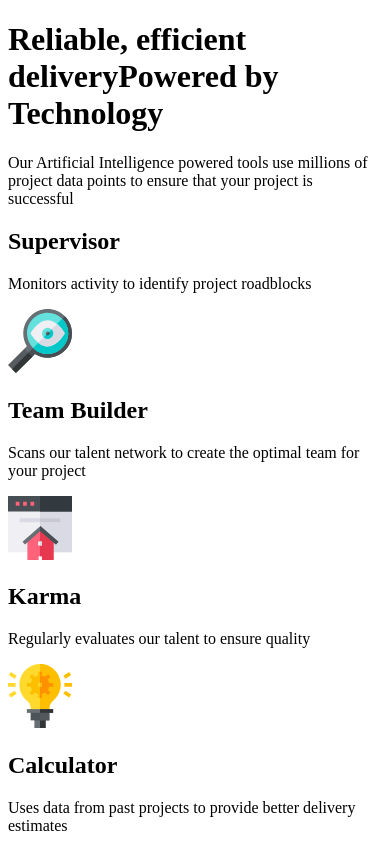
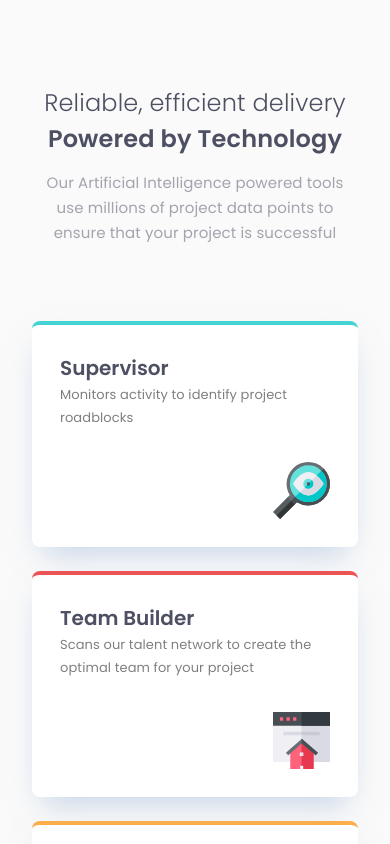
Before and after one commit to Achigyus/four-card-feature-section, a React (Vite) app: page / in a window 390 px wide. Shown: the top 844 px of the page. Built offline with nearby package versions, Linux system fonts and the light colour scheme.

Commit message:
do mobile styles

```diff
--- a/index.html
+++ b/index.html
@@ -35,7 +35,7 @@
   <footer>
     <p class="attribution">
       Challenge by <a href="https://www.frontendmentor.io?ref=challenge" target="_blank">Frontend Mentor</a>.
-      Coded by <a href="#">Your Name Here</a>.
+      Coded by <a href="https://github.com/Achigyus">Achigyus</a>.
     </p>
   </footer>
   <script type="module" src="/src/main.jsx"></script>
--- a/src/App.css
+++ b/src/App.css
@@ -1,3 +1,110 @@
-.poppins {
+*{
+  margin: 0;
+  padding: 0;
+  box-sizing: border-box;
+}
+
+body{
+  background: #FAFAFA;
   font-family: "Poppins", sans-serif;
 }
+
+.container{
+  padding: 5.313rem 2rem 4.875rem 2rem;
+}
+
+.four_card_feature_header{
+  margin-block-end: 4.75rem;
+}
+
+.four_card_feature_title{
+  font-size: 1.5rem;
+  line-height: 1.5;
+  color: #4D4F62;
+  text-align: center;
+  letter-spacing: 0.01rem;
+  font-weight: 600;
+  margin-block-end: 0.813rem;
+}
+
+.four_card_feature_title span{
+  font-weight: 300;
+}
+
+.four_card_feature_header_title_desc{
+  color: #4D4F62;
+  font-weight: 400;
+  line-height: 1.6667;
+  font-size: 0.938rem;
+  letter-spacing: 0.007rem;
+  text-align: center;
+  mix-blend-mode: normal;
+  opacity: 0.5;
+}
+
+.four_card_feature_card_container{
+  display: grid;
+  gap: 1.5rem;
+}
+
+.four_card_feature_card{
+  padding: 1.75rem;
+  display: flex;
+  flex-direction: column;
+  background: #fff;
+  box-shadow: 0rem 0.938rem 1.875rem -0.688rem rgba(131, 166, 210, 0.5);
+  border-radius: 0.5rem;
+}
+
+.light_blue{
+  border-top: 4px solid #44D3D2;
+}
+
+.red{
+  border-top: 4px solid #EA5454;
+}
+
+.orange{
+  border-top: 4px solid #FCAE4A;
+}
+
+.dark_blue{
+  border-top: 4px solid #549EF2;
+}
+
+.four_card_feature_card_title{
+  font-weight: 600;
+  font-size: 1.25rem;
+  line-height: 1.5;
+  color: #4D4F62;
+}
+
+.four_card_feature_card_desc{
+  font-weight: 400;
+  line-height: 1.77;
+  font-size: 0.813rem;
+  mix-blend-mode: normal;
+  opacity: 0.5;
+  letter-spacing: 0.006rem;
+  margin-block-end: 2.063rem;
+}
+
+.four_card_feature_card_img_container{
+  align-self: flex-end;
+  inline-size: 3.563rem;
+  block-size: 3.563rem;
+}
+
+.four_card_feature_card_img{
+  display: inline-block;
+  inline-size: 100%;
+}
+
+.attribution {
+  padding: 5px 10px;
+  text-align: center;
+}
+
+.attribution a {
+  color: #EA5454;
+}
--- a/src/App.jsx
+++ b/src/App.jsx
@@ -10,14 +10,14 @@ function App() {
     <div className="container">
       <header className="four_card_feature_header">
         <h1 className="four_card_feature_title">
-          <span>Reliable, efficient delivery</span>Powered by Technology
+          <span>Reliable, efficient delivery</span><br />Powered by Technology
         </h1>
         <p className="four_card_feature_header_title_desc">Our Artificial Intelligence powered tools use millions of project data points
         to ensure that your project is successful</p>
       </header>
       <main className="four_card_feature_main">
         <div className="four_card_feature_card_container">
-          <div className="four_card_feature_card">
+          <div className="four_card_feature_card light_blue">
             <h2 className="four_card_feature_card_title">Supervisor</h2>
             <p className="four_card_feature_card_desc">Monitors activity to identify project roadblocks</p>
             <div className="four_card_feature_card_img_container">
@@ -25,7 +25,7 @@ function App() {
             </div>
           </div>
 
-          <div className="four_card_feature_card">
+          <div className="four_card_feature_card red">
             <h2 className="four_card_feature_card_title">Team Builder</h2>
             <p className="four_card_feature_card_desc">Scans our talent network to create the optimal team for your project</p>
             <div className="four_card_feature_card_img_container">
@@ -33,7 +33,7 @@ function App() {
             </div>
           </div>
 
-          <div className="four_card_feature_card">
+          <div className="four_card_feature_card orange">
             <h2 className="four_card_feature_card_title">Karma</h2>
             <p className="four_card_feature_card_desc">Regularly evaluates our talent to ensure quality</p>
             <div className="four_card_feature_card_img_container">
@@ -41,7 +41,7 @@ function App() {
             </div>
           </div>
 
-          <div className="four_card_feature_card">
+          <div className="four_card_feature_card dark_blue">
             <h2 className="four_card_feature_card_title">Calculator</h2>
             <p className="four_card_feature_card_desc">Uses data from past projects to provide better delivery estimates</p>
             <div className="four_card_feature_card_img_container">
```
